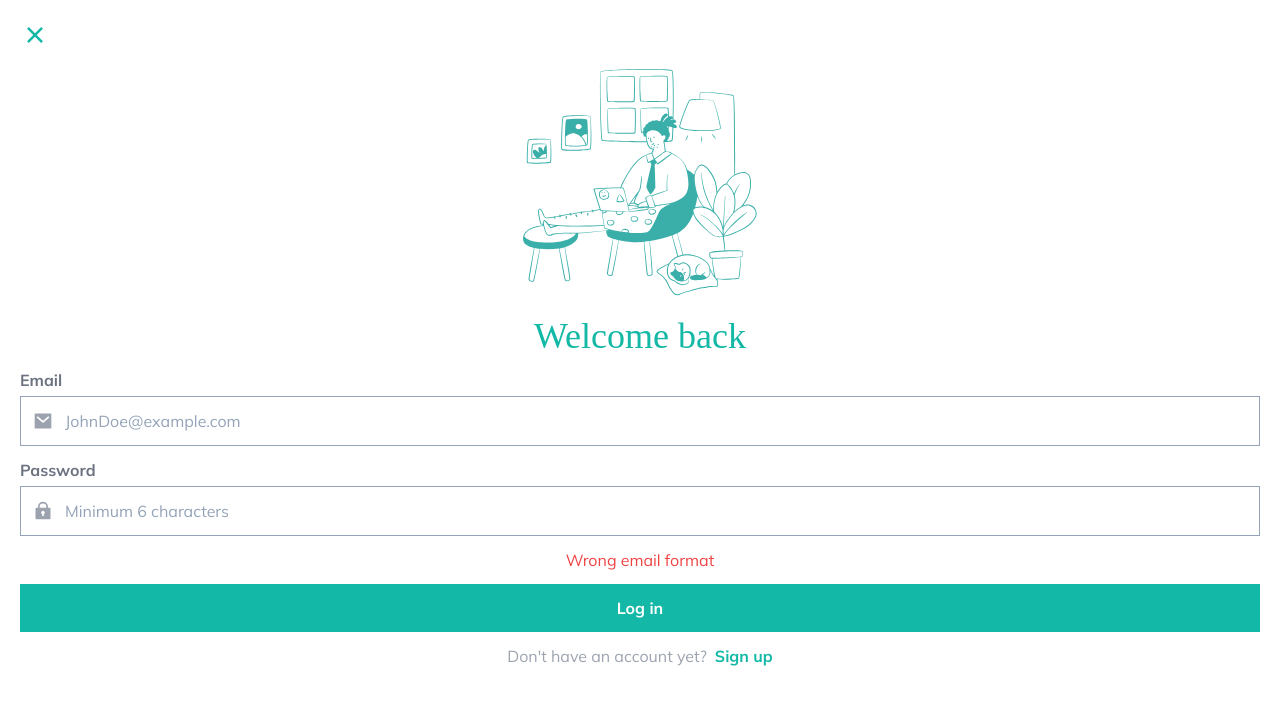
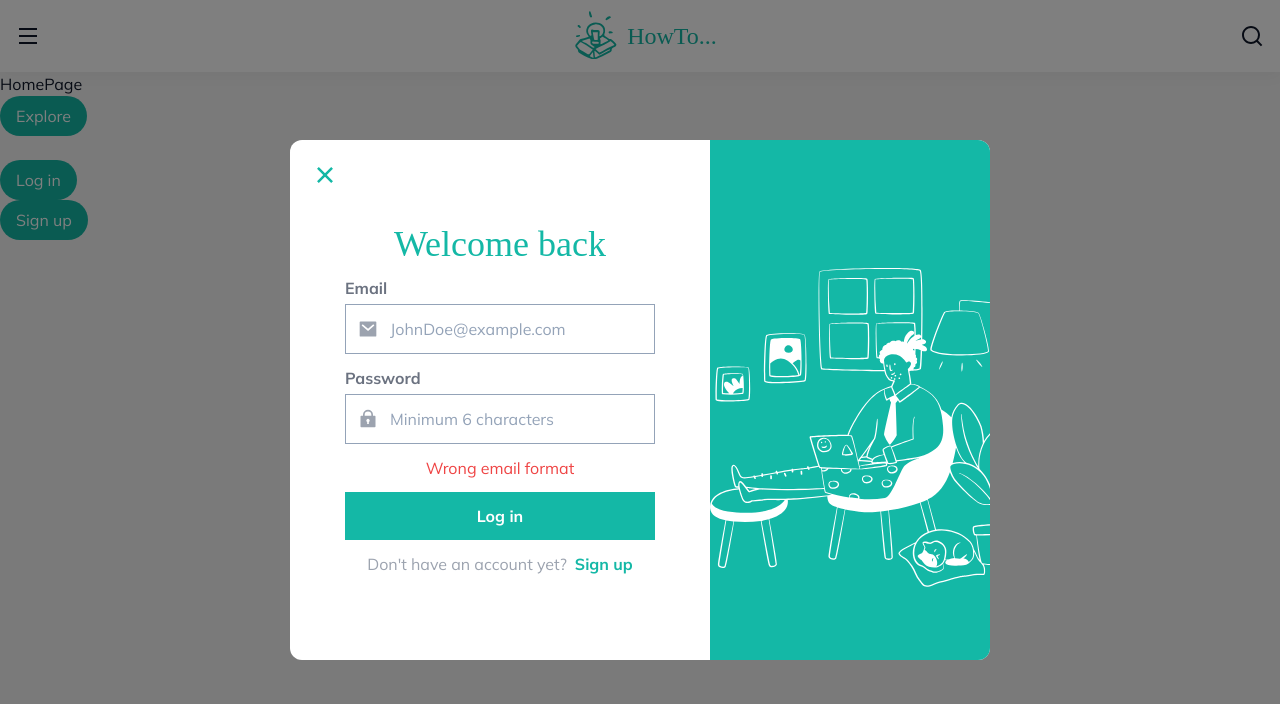
Before and after one commit to KellyCHI22/HowTo, a React (Vite) app: page / in a window 1280 px wide. Both pictures are taken after a click on the button "Log in". Shown: the top 704 px of the page. Built offline with nearby package versions, Linux system fonts and the light colour scheme; a web font is replaced by a local one.

Commit message:
layout: finish LoginModal and SignupModal desktop styles

```diff
--- a/src/components/LoginModal.tsx
+++ b/src/components/LoginModal.tsx
@@ -1,4 +1,5 @@
 import { useState } from 'react';
+import clsx from 'clsx';
 import Input from './elements/Input';
 import { RiCloseFill, RiLock2Fill, RiMailFill } from 'react-icons/ri';
 import Button from './elements/Button';
@@ -17,7 +18,15 @@ export default function LoginModal({
   const [password, setPassword] = useState('');
 
   return (
-    <div className="absolute left-0 top-0 flex min-h-screen w-screen flex-col justify-center bg-white p-5">
+    <>
+      <div
+        className={clsx(
+          'absolute left-0 top-0 flex min-h-screen w-screen flex-col justify-center bg-white p-5',
+          'md:relative md:grid md:min-h-fit md:w-[700px] md:grid-cols-5 md:overflow-hidden md:rounded-xl md:p-0'
+        )}
+        onClick={(e) => e.stopPropagation()}
+      >
+        <div className="md:col-span-3 md:mx-auto md:w-5/6 md:p-5">
           <button
             type="button"
             className="absolute left-5 top-5 text-teal-500"
@@ -25,10 +34,10 @@ export default function LoginModal({
           >
             <RiCloseFill className="text-3xl" />
           </button>
-      <div className="text-center">
-        <WorkingIllustration className="m-auto" />
+          <div className="text-center text-teal-500">
+            <WorkingIllustration className="m-auto md:hidden" />
           </div>
-      <h2 className="mb-3 mt-5 text-center font-slabo text-4xl text-teal-500">
+          <h2 className="mb-3 mt-16 text-center font-slabo text-4xl text-teal-500">
             Welcome back
           </h2>
           <div className="space-y-3">
@@ -52,7 +61,9 @@ export default function LoginModal({
             />
           </div>
 
-      <p className="my-3 text-center text-red-500">{'Wrong email format'}</p>
+          <p className="my-3 text-center text-red-500">
+            {'Wrong email format'}
+          </p>
           <Button loading={false} full primary className="font-bold">
             Log in
           </Button>
@@ -68,5 +79,10 @@ export default function LoginModal({
             </button>
           </p>
         </div>
+        <div className="hidden overflow-hidden bg-teal-500 text-white md:col-span-2 md:block">
+          <WorkingIllustration className="mt-32 h-[320px] w-[330px]" />
+        </div>
+      </div>
+    </>
   );
 }
--- a/src/components/SignupModal.tsx
+++ b/src/components/SignupModal.tsx
@@ -1,4 +1,5 @@
 import { useState } from 'react';
+import clsx from 'clsx';
 import Input from './elements/Input';
 import {
   RiCloseFill,
@@ -24,7 +25,14 @@ export default function LoginModal({
   const [confirmPassword, setConfirmPassword] = useState('');
 
   return (
-    <div className="absolute left-0 top-0 flex min-h-screen w-screen flex-col justify-center bg-white p-5">
+    <div
+      className={clsx(
+        'absolute left-0 top-0 flex min-h-screen w-screen flex-col justify-center bg-white p-5',
+        'md:relative md:grid md:min-h-fit md:w-[700px] md:grid-cols-5 md:overflow-hidden md:rounded-xl md:p-0'
+      )}
+      onClick={(e) => e.stopPropagation()}
+    >
+      <div className="md:col-span-3 md:mx-auto md:w-5/6 md:p-5">
         <button
           type="button"
           className="absolute left-5 top-5 text-teal-500"
@@ -32,10 +40,10 @@ export default function LoginModal({
         >
           <RiCloseFill className="text-3xl" />
         </button>
-      <div className="text-center">
-        <IdeaIllustration className="m-auto" />
+        <div className="text-center text-teal-500">
+          <IdeaIllustration className="m-auto md:hidden" />
         </div>
-      <h2 className="mb-3 mt-5 text-center font-slabo text-4xl text-teal-500">
+        <h2 className="mb-3 mt-10 text-center font-slabo text-4xl text-teal-500">
           Get started
         </h2>
         <Input
@@ -83,7 +91,7 @@ export default function LoginModal({
         <Button loading={false} full primary className="font-bold">
           Sign up
         </Button>
-      <p className="mb-16 mt-3 text-center text-gray-400">
+        <p className="mb-10 mt-3 text-center text-gray-400">
           Already have an account?
           <button
             onClick={() => {
@@ -95,5 +103,9 @@ export default function LoginModal({
           </button>
         </p>
       </div>
+      <div className="hidden overflow-hidden bg-teal-500 text-white md:col-span-2 md:block">
+        <IdeaIllustration className="absolute -right-12 top-28 h-[450px] w-[400px]" />
+      </div>
+    </div>
   );
 }
--- a/src/components/layouts/RootLayout.tsx
+++ b/src/components/layouts/RootLayout.tsx
@@ -73,17 +73,31 @@ export default function RootLayout() {
         toggleSidebar={handleToggleSidebar}
         showSidebar={showSidebar}
       />
+      {(showLoginModal || showSignupModal) && (
+        <div className="absolute inset-0 left-0 top-0 bg-black opacity-50" />
+      )}
+
       {showLoginModal && (
+        <div
+          className="absolute inset-0 left-0 top-0 grid place-items-center"
+          onClick={() => setShowLoginModal(false)}
+        >
           <LoginModal
             toggleLoginModal={handleToggleLoginModal}
             toggleSignupModal={handleToggleSignupModal}
           />
+        </div>
       )}
       {showSignupModal && (
+        <div
+          className="absolute inset-0 left-0 top-0 grid place-items-center"
+          onClick={() => setShowSignupModal(false)}
+        >
           <SignupModal
             toggleSignupModal={handleToggleSignupModal}
             toggleLoginModal={handleToggleLoginModal}
           />
+        </div>
       )}
     </>
   );
```
Also changed, not shown: src/assets/illustration_idea.svg, src/assets/illustration_working.svg. Lines whose indentation alone changed are shown as unchanged.
